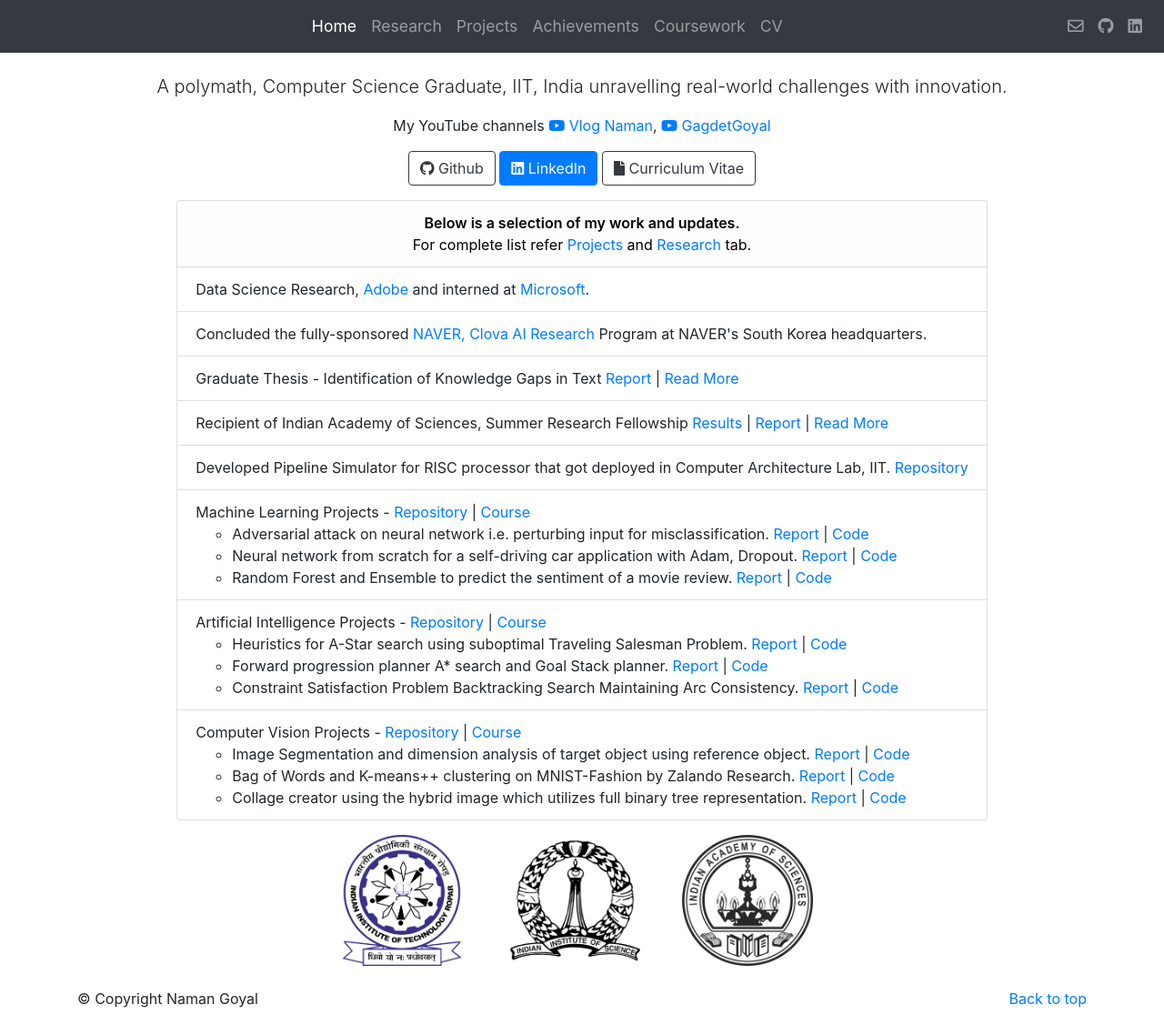
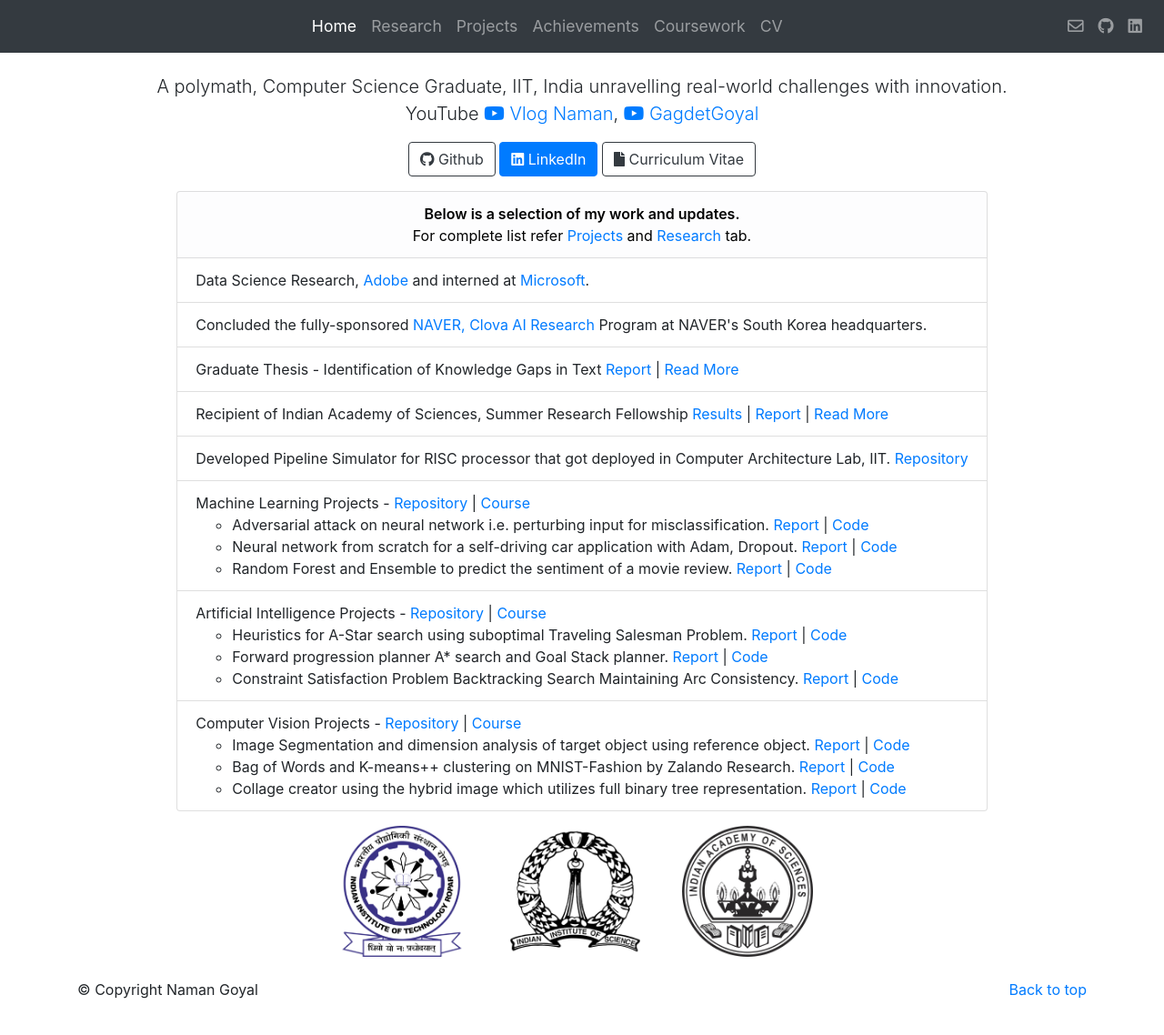
Before and after one commit to thenamangoyal/thenamangoyal.github.io, a Jekyll site: the page built from index.html, in a window 1280 px wide and 1138 px high. Shown: the whole window at 91% size. Built offline with Jekyll 4.4.1, drawn with Linux system fonts in a browser that asks for light colours; nearby versions of some CDN libraries.

Commit message:
Update index.html

```diff
--- a/index.html
+++ b/index.html
@@ -9,6 +9,10 @@ layout: bootstrap
             <!-- <h1 class="jumbotron-heading">Heading</h1> -->
             <p class="text-center lead">A polymath, Computer Science Graduate, IIT, India unravelling real-world challenges with
                 innovation.<br>
+                 YouTube <a href="http://youtube.com/namangoyal6" title="YouTube HomePage" target="_blank"><i
+                        class="fab fa-youtube"></i> Vlog Naman</a>,
+                <a href="https://www.youtube.com/channel/UC80ED7AC093Iy2d-Yn-VI6Q" title="Gadget Goyal"
+                    target="_blank"><i class="fab fa-youtube"></i> GagdetGoyal</a>
             <!-- <p class="text-center">"It is in your moments of decision that your destiny is shaped."<br> Source: My
                 School Notebook &amp; Tony Robbins</p> -->
             <!-- <p class="text-center">
@@ -18,12 +22,6 @@ layout: bootstrap
                     profile</a>, or download my <a href="https://bit.ly/namangoyal" title="Download CV"
                     target="_blank">CV</a>
             </p> -->
-            <p class="text-center">
-                My YouTube channels <a href="http://youtube.com/namangoyal6" title="YouTube HomePage" target="_blank"><i
-                        class="fab fa-youtube"></i> Vlog Naman</a>,
-                <a href="https://www.youtube.com/channel/UC80ED7AC093Iy2d-Yn-VI6Q" title="Gadget Goyal"
-                    target="_blank"><i class="fab fa-youtube"></i> GagdetGoyal</a>
-            </p>
             <p class="text-center">
                 <a target="_blank" href="https://github.com/thenamangoyal" class="btn btn-outline-dark"><i
                         class="fab fa-github"></i> Github</a>
```
